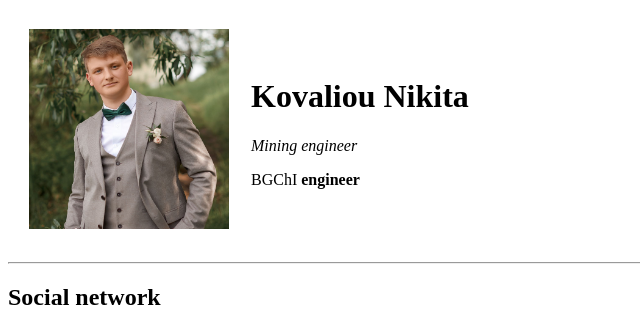
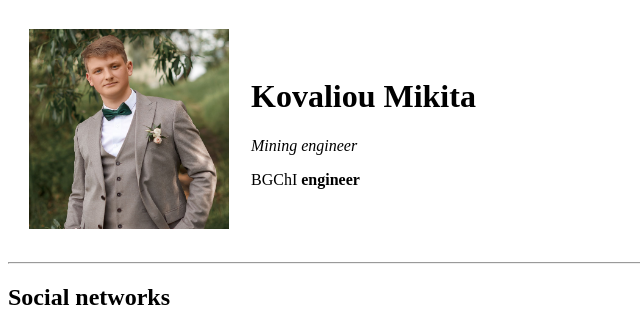
Before and after one commit to KovaliouMikita/Test-Html, a plain HTML site: page index.html in a window 1280 px wide. Shown: the top 328 px of the page, 0-640 px from the left. Drawn offline with Linux system fonts and the light colour scheme.

Commit message:
Add files via upload

```diff
--- a/index.html
+++ b/index.html
@@ -8,15 +8,14 @@
     <table cellspacing="20">
         <td><img src="Photo (16).jpg" width="200"> </td>
         <td>
-          <h1> Kovaliou Nikita</h1>
+          <h1> Kovaliou Mikita</h1>
       <p>   <em>  Mining engineer</em></p>
       <p>BGChI <strong>engineer</strong></p>
         </td>
       </table>
-
       <hr>
 
-      <h2> Social network</h2>
+      <h2> Social networks</h2>
       <ul type ="square">
         <li>telegram <a href="https://t.me"
                       target="_blank"<!-ссылка в новом окне -->https//t.me</a></li>
```
